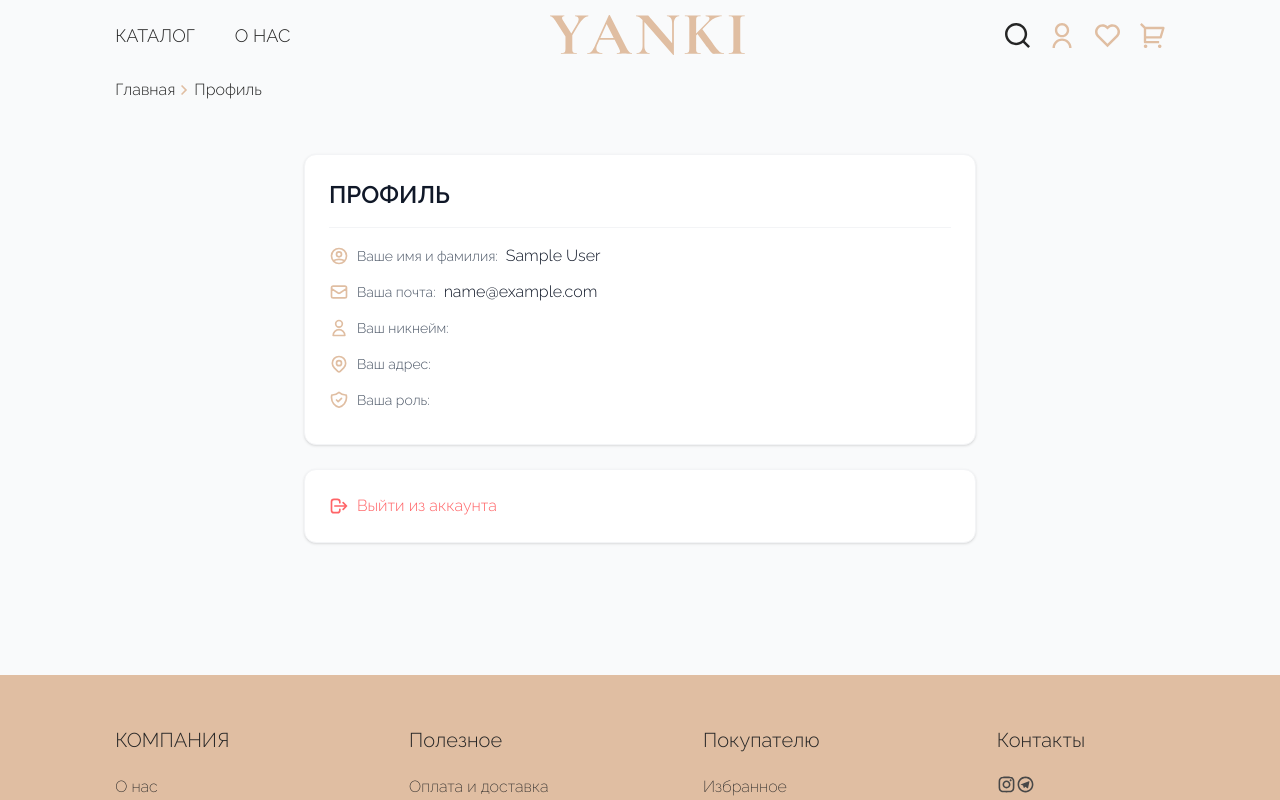
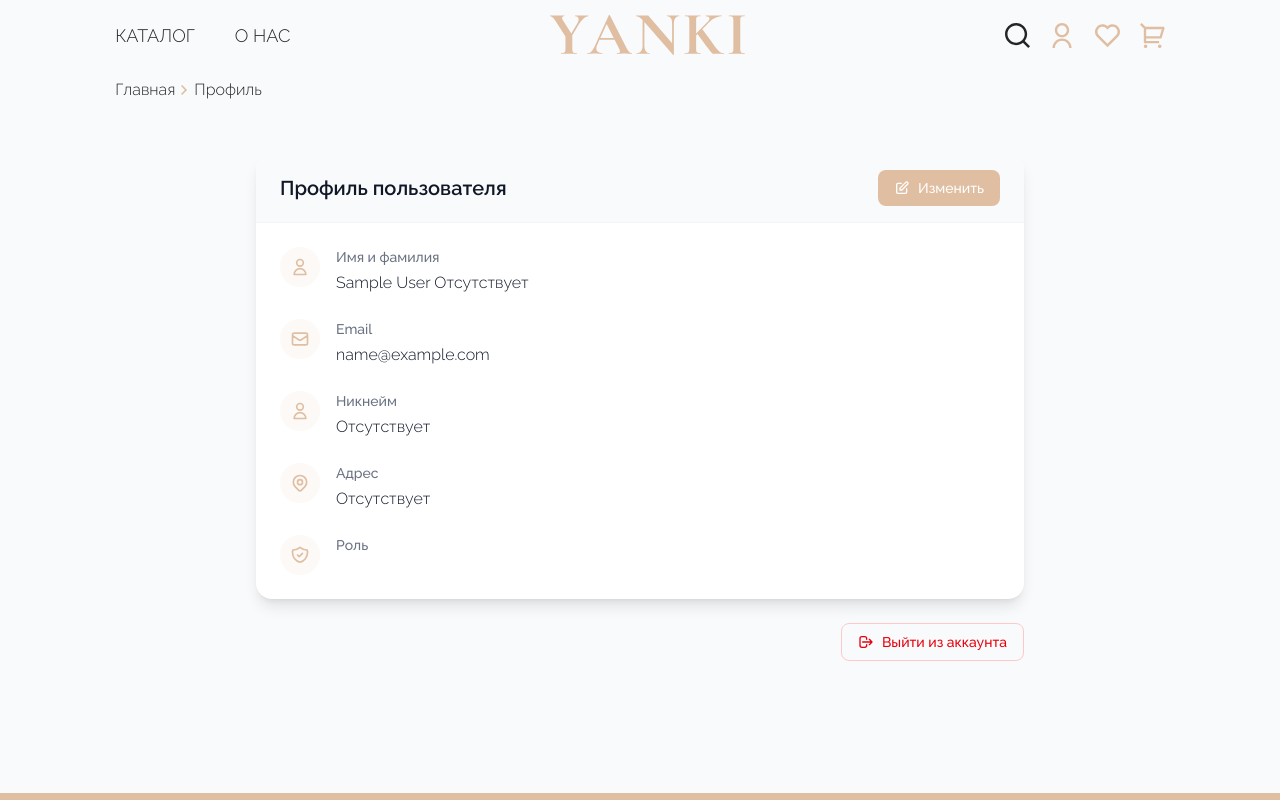
Before and after one commit to Ypags/shop-front, a Vue app: page /profile in a window 1280 px wide. Shown: the top 800 px of the page. Built offline with nearby package versions, Linux system fonts and the light colour scheme; sample sign-in values are in the browser's storage.

Commit message:
Изменение данных пользователя + изменненая структура кода в авторизации, регистрации и профиля

```diff
--- a/src/pages/Profile.vue
+++ b/src/pages/Profile.vue
@@ -10,48 +10,109 @@ import { useToastStore } from "@/stores/toast";
 const hasToken = ref(false);
 const token = ref(null);
 const toastStore = useToastStore();
+const isEditing = ref(false);
 
 if (localStorage.getItem("token")) {
   hasToken.value = true;
+  token.value = localStorage.getItem("token");
 }
 
 const userInfo = computed(() => jwtDecode(localStorage.getItem("token")));
-const userEmail = computed(() => userInfo.value["email"] || "");
-const userRole = computed(
-  () =>
+
+// Инфа о пользователе
+const userDisplay = computed(() => ({
+  name: userInfo.value["name"] || "Отсутствует",
+  family_name: userInfo.value["family_name"] || "Отсутствует",
+  email: userInfo.value["email"] || "Отсутствует",
+  nickname: userInfo.value["nickname"] || "Отсутствует",
+  address: userInfo.value["address"] || "Отсутствует",
+  role:
     userInfo.value[
       "http://schemas.microsoft.com/ws/2008/06/identity/claims/role"
     ] || "",
-);
-const userNickname = computed(() => userInfo.value["nickname"] || "");
-const userName = computed(() => userInfo.value["name"] || "");
-const userSurname = computed(() => userInfo.value["family_name"] || "");
-const userAddress = computed(() => userInfo.value["address"] || "");
+  id: userInfo.value["sub"] || "",
+}));
 
-function logOut() {
-  localStorage.removeItem("token");
-  toastStore.showToast("Вы успешно вышли из аккаунта", "success");
-  router.push("/");
+// Форма для редактирования
+const editedUser = ref({
+  nickName: "",
+  firstName: "",
+  surName: "",
+  address: "",
+});
+
+// Начало редактирования
+function startEditing() {
+  editedUser.value = {
+    nickName: userDisplay.value.nickname,
+    firstName: userDisplay.value.name,
+    surName: userDisplay.value.family_name,
+    address: userDisplay.value.address,
+  };
+  isEditing.value = true;
 }
 
+// Сохранение изменений
+async function saveChanges() {
+  try {
+    const data = await axios.put(
+      `http://localhost:5082/api/Auth/updateUser/${userDisplay.value.id}`,
+      editedUser.value,
+      {
+        headers: {
+          Authorization: `Bearer ${token.value}`,
+        },
+      },
+    );
+    console.log(data);
+    isEditing.value = false;
+    localStorage.removeItem("token");
+    toastStore.showToast("Изменения сохранены", "success");
+    setTimeout(() => {
+      router.go(0);
+    }, 1000);
+  } catch (error) {
+    toastStore.showToast("Ошибка при сохранении изменений", "error");
+    console.log(error);
+  }
+}
+
+// Отмена редактирования
+function cancelEditing() {
+  isEditing.value = false;
+}
+
+// Войти как админ
 async function sendData() {
   const newUser = {
     email: "admin@gmail.com",
     password: "admin123",
     rememberMe: true,
   };
-  const data = await axios
-    .post("http://localhost:5082/api/Auth/login", newUser)
-    .then(function (response) {
-      if (response.status == 200) {
-        console.log(response);
-        token.value = response.data.token;
-        localStorage.setItem("token", response.data.token);
-        if (localStorage.getItem("token")) {
-          router.push("/");
+  try {
+    const data = await axios.post(
+      "http://localhost:5082/api/Auth/login",
+      newUser,
+    );
+    console.log(data);
+    token.value = data.data.token;
+    localStorage.setItem("token", token.value);
+    toastStore.showToast("Вы успешно вошли как администратор", "success");
+    setTimeout(() => {
+      router.go(0);
+    }, 1000);
+  } catch (error) {
+    console.log(error);
   }
 }
-    });
+
+// Выйти из аккаунта
+function logOut() {
+  localStorage.removeItem("token");
+  toastStore.showToast("Вы успешно вышли из аккаунта", "success");
+  setTimeout(() => {
+    router.push("/");
+  }, 1000);
 }
 </script>
 
@@ -59,6 +120,7 @@ async function sendData() {
   <div class="flex min-h-screen flex-col bg-gray-50">
     <Header class="container"></Header>
 
+    <!-- Хлебные крошки -->
     <div class="container mt-2 mb-5 flex items-center gap-1.5">
       <RouterLink to="/">Главная</RouterLink>
       <svg
@@ -76,7 +138,7 @@ async function sendData() {
       <RouterLink to="/catalog">Профиль</RouterLink>
     </div>
 
-    <!-- Основной контент -->
+    <!-- Не автризованн -->
     <div v-if="!hasToken" class="flex flex-1 items-center justify-center">
       <div class="px-4 text-center">
         <h2 class="mb-8 text-2xl font-medium text-gray-900">
@@ -84,7 +146,7 @@ async function sendData() {
         </h2>
         <button
           @click="sendData"
-          class="flex cursor-pointer items-center text-green-400 transition-colors hover:text-green-600"
+          class="mb-4 flex w-full items-center justify-center space-x-2 rounded-lg border border-green-200 px-4 py-2 text-sm font-medium text-green-600 transition-colors hover:bg-green-50"
         >
           Войти как админ
         </button>
@@ -103,20 +165,25 @@ async function sendData() {
       </div>
     </div>
 
+    <!-- Авторизованн -->
     <main v-else class="container mx-auto flex-1 px-4 py-8">
-      <div class="mx-auto max-w-2xl space-y-6">
-        <!-- Основная информация -->
-        <div
-          class="space-y-4 rounded-xl border border-gray-100 bg-white p-6 shadow-sm"
+      <div class="mx-auto max-w-3xl">
+        <!-- Карточка профиля -->
+        <div class="overflow-hidden rounded-2xl bg-white shadow-lg">
+          <!-- Заголовок -->
+          <div class="border-b border-gray-100 bg-gray-50 px-6 py-4">
+            <div class="flex items-center justify-between">
+              <h1 class="text-xl font-semibold text-gray-900">
+                Профиль пользователя
+              </h1>
+              <div class="flex space-x-2">
+                <button
+                  v-if="!isEditing"
+                  @click="startEditing"
+                  class="bg-beige hover:bg-beige/90 flex h-9 items-center space-x-2 rounded-lg px-4 text-sm font-medium text-white transition-colors"
                 >
-          <div class="border-b border-gray-100 pb-4">
-            <h1 class="text-2xl font-semibold text-gray-900">ПРОФИЛЬ</h1>
-          </div>
-
-          <div class="space-y-3 pb-2">
-            <div class="flex items-center space-x-2">
                   <svg
-                class="text-beige h-5 w-5"
+                    class="h-4 w-4"
                     fill="none"
                     stroke="currentColor"
                     viewBox="0 0 24 24"
@@ -125,19 +192,107 @@ async function sendData() {
                       stroke-linecap="round"
                       stroke-linejoin="round"
                       stroke-width="2"
-                  d="M5.121 17.804A13.937 13.937 0 0112 16c2.5 0 4.847.655 6.879 1.804M15 10a3 3 0 11-6 0 3 3 0 016 0zm6 2a9 9 0 11-18 0 9 9 0 0118 0z"
+                      d="M11 5H6a2 2 0 00-2 2v11a2 2 0 002 2h11a2 2 0 002-2v-5m-1.414-9.414a2 2 0 112.828 2.828L11.828 15H9v-2.828l8.586-8.586z"
                     />
                   </svg>
-              <div class="text-gray-600">
-                <span class="text-sm">Ваше имя и фамилия:</span>
-                <span class="ml-2 text-gray-900"
-                  >{{ userName }} {{ userSurname }}</span
+                  <span>Изменить</span>
+                </button>
+                <template v-else>
+                  <button
+                    @click="cancelEditing"
+                    class="flex h-9 items-center space-x-2 rounded-lg border border-gray-200 px-4 text-sm font-medium text-gray-600 transition-colors hover:bg-gray-50"
                   >
+                    <svg
+                      class="h-4 w-4"
+                      fill="none"
+                      stroke="currentColor"
+                      viewBox="0 0 24 24"
+                    >
+                      <path
+                        stroke-linecap="round"
+                        stroke-linejoin="round"
+                        stroke-width="2"
+                        d="M6 18L18 6M6 6l12 12"
+                      />
+                    </svg>
+                    <span>Отменить</span>
+                  </button>
+                  <button
+                    class="bg-beige hover:bg-beige/90 flex h-9 items-center space-x-2 rounded-lg px-4 text-sm font-medium text-white transition-colors"
+                  >
+                    <svg
+                      class="h-4 w-4"
+                      fill="none"
+                      stroke="currentColor"
+                      viewBox="0 0 24 24"
+                    >
+                      <path
+                        stroke-linecap="round"
+                        stroke-linejoin="round"
+                        stroke-width="2"
+                        d="M5 13l4 4L19 7"
+                      />
+                    </svg>
+                    <span @click="saveChanges">Сохранить</span>
+                  </button>
+                </template>
               </div>
             </div>
-            <div class="flex items-center space-x-2">
+          </div>
+
+          <!-- Основная информация -->
+          <div class="p-6">
+            <div class="space-y-6">
+              <!-- Имя и фамилия -->
+              <div class="flex items-start space-x-4">
+                <div
+                  class="bg-beige/10 text-beige flex h-10 w-10 items-center justify-center rounded-full"
+                >
                   <svg
-                class="text-beige h-5 w-5"
+                    class="h-5 w-5"
+                    fill="none"
+                    stroke="currentColor"
+                    viewBox="0 0 24 24"
+                  >
+                    <path
+                      stroke-linecap="round"
+                      stroke-linejoin="round"
+                      stroke-width="2"
+                      d="M16 7a4 4 0 11-8 0 4 4 0 018 0zM12 14a7 7 0 00-7 7h14a7 7 0 00-7-7z"
+                    />
+                  </svg>
+                </div>
+                <div class="flex-1">
+                  <label class="block text-sm font-medium text-gray-500"
+                    >Имя и фамилия</label
+                  >
+                  <div v-if="!isEditing" class="mt-1 text-gray-900">
+                    {{ userDisplay.name }} {{ userDisplay.family_name }}
+                  </div>
+                  <div v-else class="mt-1 flex space-x-2">
+                    <input
+                      type="text"
+                      v-model="editedUser.firstName"
+                      class="focus:border-beige focus:ring-beige w-full rounded-lg border border-gray-200 px-3 py-2 text-gray-900 focus:ring-1 focus:outline-none"
+                      placeholder="Имя"
+                    />
+                    <input
+                      type="text"
+                      v-model="editedUser.surName"
+                      class="focus:border-beige focus:ring-beige w-full rounded-lg border border-gray-200 px-3 py-2 text-gray-900 focus:ring-1 focus:outline-none"
+                      placeholder="Фамилия"
+                    />
+                  </div>
+                </div>
+              </div>
+
+              <!-- Email -->
+              <div class="flex items-start space-x-4">
+                <div
+                  class="bg-beige/10 text-beige flex h-10 w-10 items-center justify-center rounded-full"
+                >
+                  <svg
+                    class="h-5 w-5"
                     fill="none"
                     stroke="currentColor"
                     viewBox="0 0 24 24"
@@ -149,15 +304,22 @@ async function sendData() {
                       d="M3 8l7.89 5.26a2 2 0 002.22 0L21 8M5 19h14a2 2 0 002-2V7a2 2 0 00-2-2H5a2 2 0 00-2 2v10a2 2 0 002 2z"
                     />
                   </svg>
-              <div class="text-gray-600">
-                <span class="text-sm">Ваша почта:</span>
-                <span class="ml-2 text-gray-900">{{ userEmail }}</span>
+                </div>
+                <div class="flex-1">
+                  <label class="block text-sm font-medium text-gray-500"
+                    >Email</label
+                  >
+                  <div class="mt-1 text-gray-900">{{ userDisplay.email }}</div>
                 </div>
               </div>
 
-            <div class="flex items-center space-x-2">
+              <!-- Никнейм -->
+              <div class="flex items-start space-x-4">
+                <div
+                  class="bg-beige/10 text-beige flex h-10 w-10 items-center justify-center rounded-full"
+                >
                   <svg
-                class="text-beige h-5 w-5"
+                    class="h-5 w-5"
                     fill="none"
                     stroke="currentColor"
                     viewBox="0 0 24 24"
@@ -169,15 +331,31 @@ async function sendData() {
                       d="M16 7a4 4 0 11-8 0 4 4 0 018 0zM12 14a7 7 0 00-7 7h14a7 7 0 00-7-7z"
                     />
                   </svg>
-              <div class="text-gray-600">
-                <span class="text-sm">Ваш никнейм:</span>
-                <span class="ml-2 text-gray-900">{{ userNickname }}</span>
+                </div>
+                <div class="flex-1">
+                  <label class="block text-sm font-medium text-gray-500"
+                    >Никнейм</label
+                  >
+                  <div v-if="!isEditing" class="mt-1 text-gray-900">
+                    {{ userDisplay.nickname }}
+                  </div>
+                  <input
+                    v-else
+                    type="text"
+                    v-model="editedUser.nickName"
+                    class="focus:border-beige focus:ring-beige mt-1 w-full rounded-lg border border-gray-200 px-3 py-2 text-gray-900 focus:ring-1 focus:outline-none"
+                    placeholder="Никнейм"
+                  />
                 </div>
               </div>
 
-            <div class="flex items-center space-x-2">
+              <!-- Адрес -->
+              <div class="flex items-start space-x-4">
+                <div
+                  class="bg-beige/10 text-beige flex h-10 w-10 items-center justify-center rounded-full"
+                >
                   <svg
-                class="text-beige h-5 w-5"
+                    class="h-5 w-5"
                     fill="none"
                     stroke="currentColor"
                     viewBox="0 0 24 24"
@@ -195,14 +373,31 @@ async function sendData() {
                       d="M15 11a3 3 0 11-6 0 3 3 0 016 0z"
                     />
                   </svg>
-              <div class="text-gray-600">
-                <span class="text-sm">Ваш адрес:</span>
-                <span class="ml-2 text-gray-900">{{ userAddress }}</span>
+                </div>
+                <div class="flex-1">
+                  <label class="block text-sm font-medium text-gray-500"
+                    >Адрес</label
+                  >
+                  <div v-if="!isEditing" class="mt-1 text-gray-900">
+                    {{ userDisplay.address }}
+                  </div>
+                  <input
+                    v-else
+                    type="text"
+                    v-model="editedUser.address"
+                    class="focus:border-beige focus:ring-beige mt-1 w-full rounded-lg border border-gray-200 px-3 py-2 text-gray-900 focus:ring-1 focus:outline-none"
+                    placeholder="Адрес"
+                  />
                 </div>
               </div>
-            <div class="flex items-center space-x-2">
+
+              <!-- Роль -->
+              <div class="flex items-start space-x-4">
+                <div
+                  class="bg-beige/10 text-beige flex h-10 w-10 items-center justify-center rounded-full"
+                >
                   <svg
-                class="text-beige h-5 w-5"
+                    class="h-5 w-5"
                     fill="none"
                     stroke="currentColor"
                     viewBox="0 0 24 24"
@@ -214,22 +409,26 @@ async function sendData() {
                       d="M9 12l2 2 4-4m5.618-4.016A11.955 11.955 0 0112 2.944a11.955 11.955 0 01-8.618 3.04A12.02 12.02 0 003 9c0 5.591 3.824 10.29 9 11.622 5.176-1.332 9-6.03 9-11.622 0-1.042-.133-2.052-.382-3.016z"
                     />
                   </svg>
-              <div class="text-gray-600">
-                <span class="text-sm">Ваша роль:</span>
-                <span class="ml-2 text-gray-900">{{ userRole }}</span>
+                </div>
+                <div class="flex-1">
+                  <label class="block text-sm font-medium text-gray-500"
+                    >Роль</label
+                  >
+                  <p class="mt-1 text-gray-900">{{ userDisplay.role }}</p>
+                </div>
               </div>
             </div>
           </div>
         </div>
 
         <!-- Кнопка выхода -->
-        <div class="rounded-xl border border-gray-100 bg-white p-6 shadow-sm">
+        <div class="mt-6 flex justify-end">
           <button
             @click="logOut"
-            class="flex cursor-pointer items-center text-red-400 transition-colors hover:text-red-600"
+            class="flex items-center space-x-2 rounded-lg border border-red-200 px-4 py-2 text-sm font-medium text-red-600 transition-colors hover:bg-red-50"
           >
             <svg
-              class="mr-2 h-5 w-5"
+              class="h-4 w-4"
               fill="none"
               stroke="currentColor"
               viewBox="0 0 24 24"
@@ -241,7 +440,7 @@ async function sendData() {
                 d="M17 16l4-4m0 0l-4-4m4 4H7m6 4v1a3 3 0 01-3 3H6a3 3 0 01-3-3V7a3 3 0 013-3h4a3 3 0 013 3v1"
               />
             </svg>
-            Выйти из аккаунта
+            <span>Выйти из аккаунта</span>
           </button>
         </div>
       </div>
--- a/src/pages/signIn.vue
+++ b/src/pages/signIn.vue
@@ -37,7 +37,6 @@ async function sendData() {
         toastStore.showToast("Произошла ошибка", "error");
       }
     });
-  return data;
 }
 </script>
 
```
Also changed, not shown: src/pages/Catalog.vue (+5 -5 lines), src/pages/signUp.vue (+23 -23 lines). Lines whose indentation alone changed are shown as unchanged.
